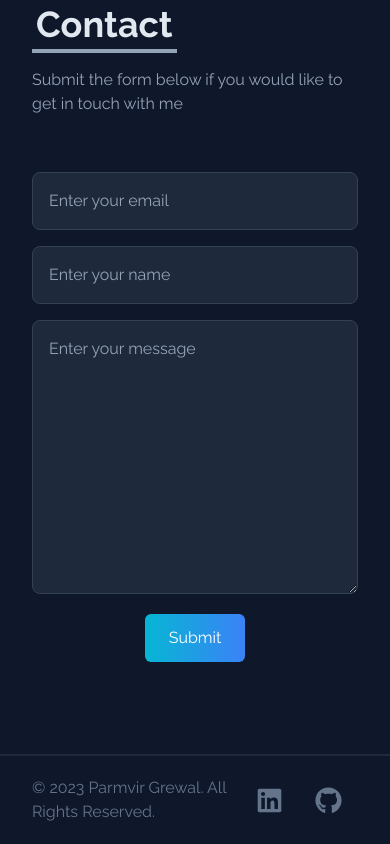
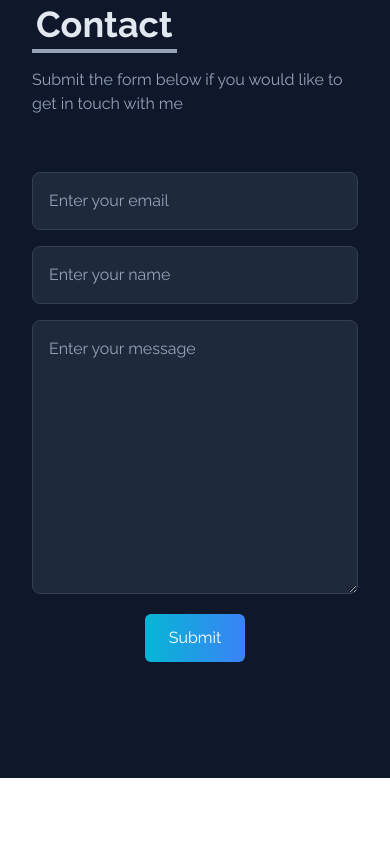
Before and after one commit to Parmvir-Grewal/personal-portfolio-website, a React (Create React App) app: page / in a window 390 px wide. Shown: the part 10132-10976 px from the top of the page. After the commit the page ends 10910 px from the top, so only its background shows below. Built offline with nearby package versions, Linux system fonts and the light colour scheme; the HTML template or start-up script is replaced by a standard one.

Commit message:
Make footer responsive to screen size

```diff
--- a/src/components/Contact.jsx
+++ b/src/components/Contact.jsx
@@ -6,7 +6,7 @@ function Contact() {
     AOS.init();
   return (
     <div name='contact' className='w-full  bg-slate-900 p-4 '>
-        <div className='flex flex-col p-4 justify-center max-w-7xl mx-auto mb-10'>
+        <div className='flex flex-col p-4 justify-center max-w-7xl mx-auto mb-16'>
             <div className='pb-8'>
                 <p className='text-4xl font-bold inline border-b-4 border-slate-400 text-slate-200 px-1 py-1 hover:bg-gradient-to-r from-cyan-500 to-blue-500 hover:text-white hover:rounded-lg duration-200'>Contact</p>
                 <p className='py-6 text-md text-slate-400'>Submit the form below if you would like to get in touch with me</p>
--- a/src/components/Footer.jsx
+++ b/src/components/Footer.jsx
@@ -27,7 +27,7 @@ function Footer() {
 ]
   return (
 
-    <footer class="p-4 shadow   bg-slate-900 border-t-2 border-slate-800" >
+    <footer class="p-4 shadow hidden 2xl:block bg-slate-900 border-t-2 border-slate-800" >
 
     <div class="px-4 py-1 flex items-center justify-between">
         <span class="text-md text-slate-500 sm:text-center" >© 2023 Parmvir Grewal. All Rights Reserved.
```
